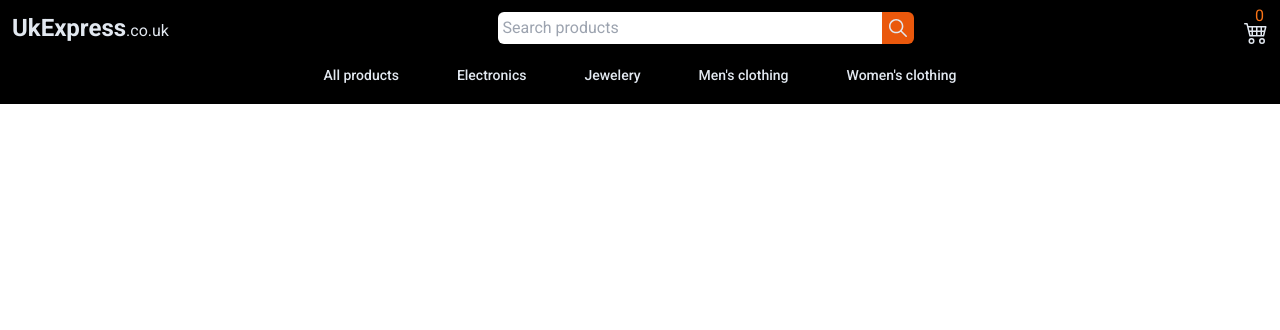
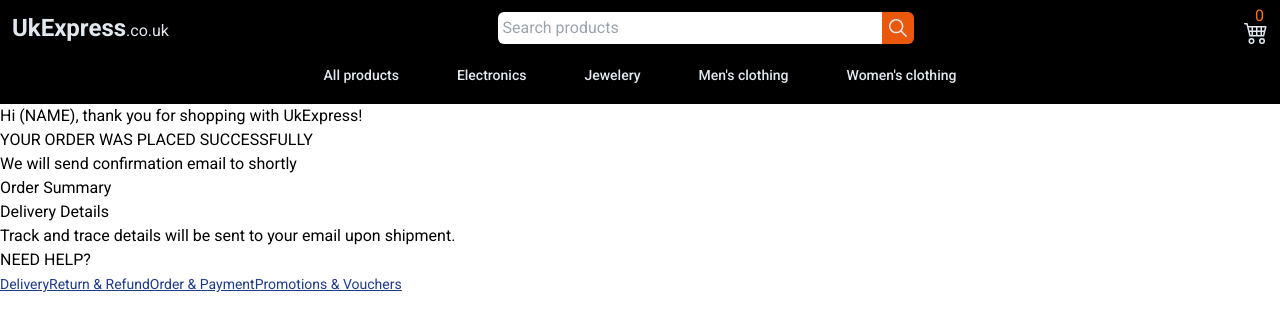
Before and after one commit to NDraganov/uk-express, a React (Vite) app: page /order-confirmation in a window 1280 px wide. Shown: the top 330 px of the page. Built offline with nearby package versions, Linux system fonts and the light colour scheme.

Commit message:
Create order confirmation page with basic components

```diff
--- a/src/App.tsx
+++ b/src/App.tsx
@@ -8,6 +8,7 @@ import WomenClothing from "./features/categories/women-clothing/WomenClothing";
 import MenClothing from "./features/categories/men-clothing/MensClothing";
 import ProductPage from "./pages/ProductPage";
 import CheckoutPage from "./pages/CheckoutPage";
+import OrderConfirmationPage from "./pages/OrderConfirmationPage";
 
 export default function App() {
   return (
@@ -26,6 +27,7 @@ export default function App() {
         <Route path="/men-clothing" element={<MenClothing />} />
         <Route path="/women-clothing" element={<WomenClothing />} />
         <Route path="/checkout" element={<CheckoutPage />} />
+        <Route path="/order-confirmation" element={<OrderConfirmationPage />} />
       </Routes>
     </BrowserRouter>
   );
--- a/src/features/checkout/Payment.tsx
+++ b/src/features/checkout/Payment.tsx
@@ -1,14 +1,20 @@
+import { useNavigate } from "react-router-dom";
 import PaymentButton from "../../ui/PaymentButton";
 import PaymentDetails from "./PaymentDetails";
 import Shipping from "./Shipping";
 
 export default function Payment() {
+  const navigate = useNavigate();
+
+  function handlePayment() {
+    navigate("/order-confirmation");
+  }
   return (
     <aside className="w-1/2">
-      <PaymentButton>Pay</PaymentButton>
+      <PaymentButton onPayment={handlePayment}>Pay</PaymentButton>
       <Shipping />
       <PaymentDetails />
-      <PaymentButton>Pay £130</PaymentButton>
+      <PaymentButton onPayment={handlePayment}>Pay £130</PaymentButton>
     </aside>
   );
 }
--- /dev/null
+++ b/src/features/confirmation/DeliveryDetails.tsx
@@ -0,0 +1,8 @@
+export default function DeliveryDetails() {
+  return (
+    <section>
+      Delivery Details
+      <p>Track and trace details will be sent to your email upon shipment.</p>
+    </section>
+  );
+}
--- /dev/null
+++ b/src/features/confirmation/NeedHelp.tsx
@@ -0,0 +1,15 @@
+import NavigationLink from "../../ui/NavigationLink";
+
+export default function NeedHelp() {
+  return (
+    <section>
+      <h4>NEED HELP?</h4>
+      <div>
+        <NavigationLink to="/policies" title="Delivery" />
+        <NavigationLink to="/policies" title="Return & Refund" />
+        <NavigationLink to="/policies" title="Order & Payment" />
+        <NavigationLink to="/policies" title="Promotions & Vouchers" />
+      </div>
+    </section>
+  );
+}
--- /dev/null
+++ b/src/features/confirmation/OrderSummary.tsx
@@ -0,0 +1,3 @@
+export default function OrderSummary() {
+  return <section>Order Summary</section>;
+}
--- /dev/null
+++ b/src/pages/OrderConfirmationPage.tsx
@@ -0,0 +1,16 @@
+import DeliveryDetails from "../features/confirmation/DeliveryDetails";
+import NeedHelp from "../features/confirmation/NeedHelp";
+import OrderSummary from "../features/confirmation/OrderSummary";
+
+export default function OrderConfirmationPage() {
+  return (
+    <main>
+      <h1>Hi (NAME), thank you for shopping with UkExpress!</h1>
+      <h2>YOUR ORDER WAS PLACED SUCCESSFULLY</h2>
+      <p>We will send confirmation email to shortly</p>
+      <OrderSummary />
+      <DeliveryDetails />
+      <NeedHelp />
+    </main>
+  );
+}
--- a/src/pages/ProductPage.tsx
+++ b/src/pages/ProductPage.tsx
@@ -2,7 +2,6 @@ import { useParams } from "react-router-dom";
 import { useAppSelector } from "../store/hooks";
 import CheckoutButton from "../ui/CheckoutButton";
 import BackButton from "../ui/BackButton";
-import Button from "../ui/Button";
 
 export default function ProductPage() {
   const { productId } = useParams();
--- a/src/ui/NavigationLink.tsx
+++ b/src/ui/NavigationLink.tsx
@@ -19,9 +19,9 @@ export default function NavigationLink({ to, title, onClick }: NavLinkProps) {
     );
   } else {
     return (
-      <li>
+      <a className="text-sm text-blue-900 underline">
         <NavLink to={to}>{title}</NavLink>
-      </li>
+      </a>
     );
   }
 }
--- a/src/ui/PaymentButton.tsx
+++ b/src/ui/PaymentButton.tsx
@@ -2,11 +2,18 @@ import { type ReactNode } from "react";
 
 interface PaymentButtonProps {
   children: ReactNode;
+  onPayment: () => void;
 }
 
-export default function PaymentButton({ children }: PaymentButtonProps) {
+export default function PaymentButton({
+  children,
+  onPayment,
+}: PaymentButtonProps) {
   return (
-    <button className="bg-black text-slate-300 w-full rounded-md py-2 px-32">
+    <button
+      className="bg-black text-slate-300 w-full rounded-md py-2 px-32"
+      onClick={onPayment}
+    >
       {children}
     </button>
   );
```
